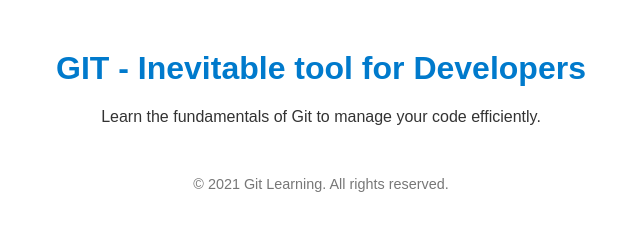
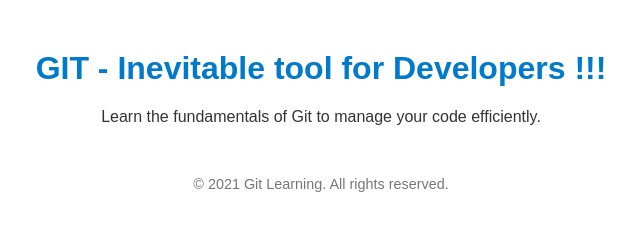
Before and after one commit to flexyourcuriosity/knowiz, a plain HTML site: page index.html in a window 1280 px wide. Shown: the whole page, without its empty margins (319-959 px from the left). Drawn offline with Linux system fonts and the light colour scheme.

Commit message:
Update index.html

```diff
--- a/index.html
+++ b/index.html
@@ -23,7 +23,7 @@
     </style>
 </head>
 <body>
-    <h1>GIT  - Inevitable tool for Developers</h1>
+    <h1>GIT  - Inevitable tool for Developers !!!</h1>
     <p>Learn the fundamentals of Git to manage your code efficiently.</p>
 
     <footer>
```
